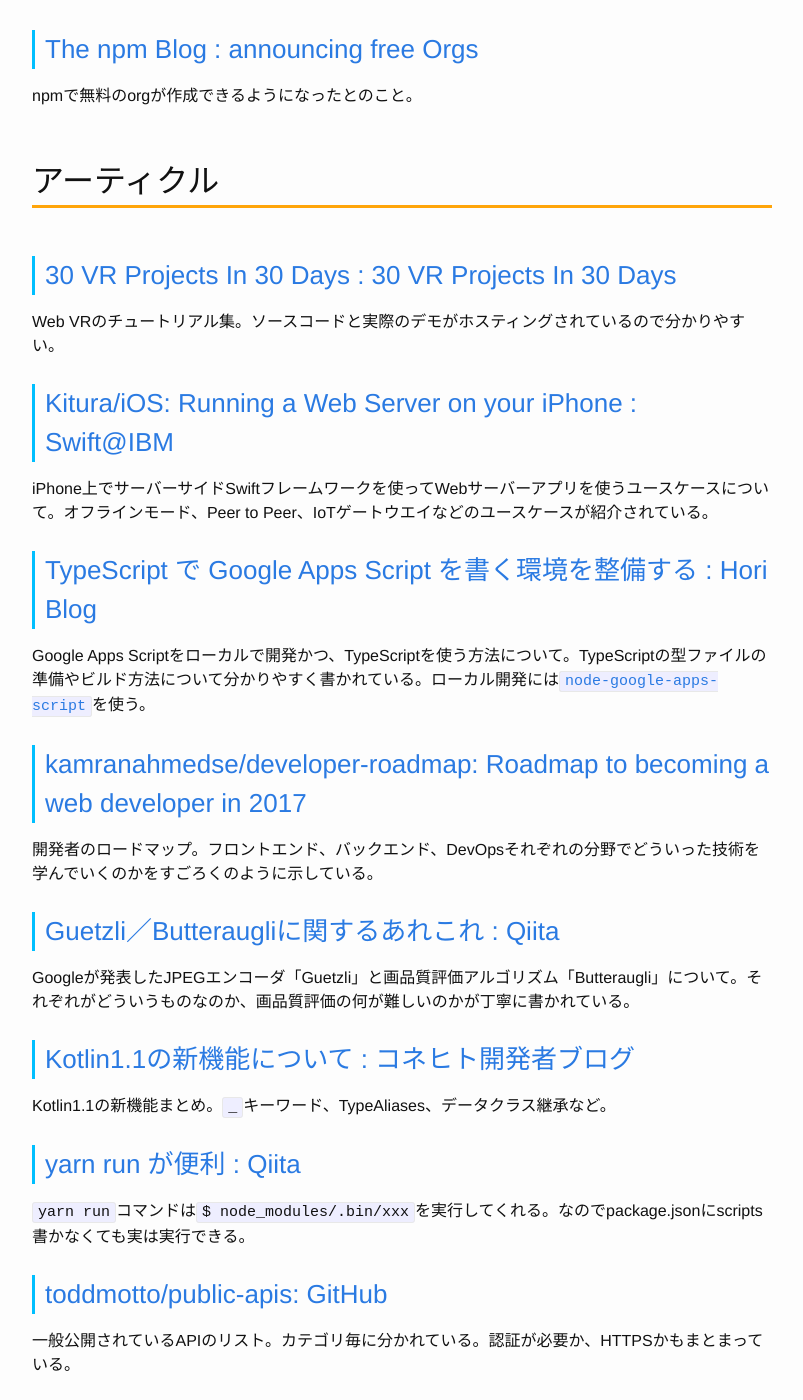
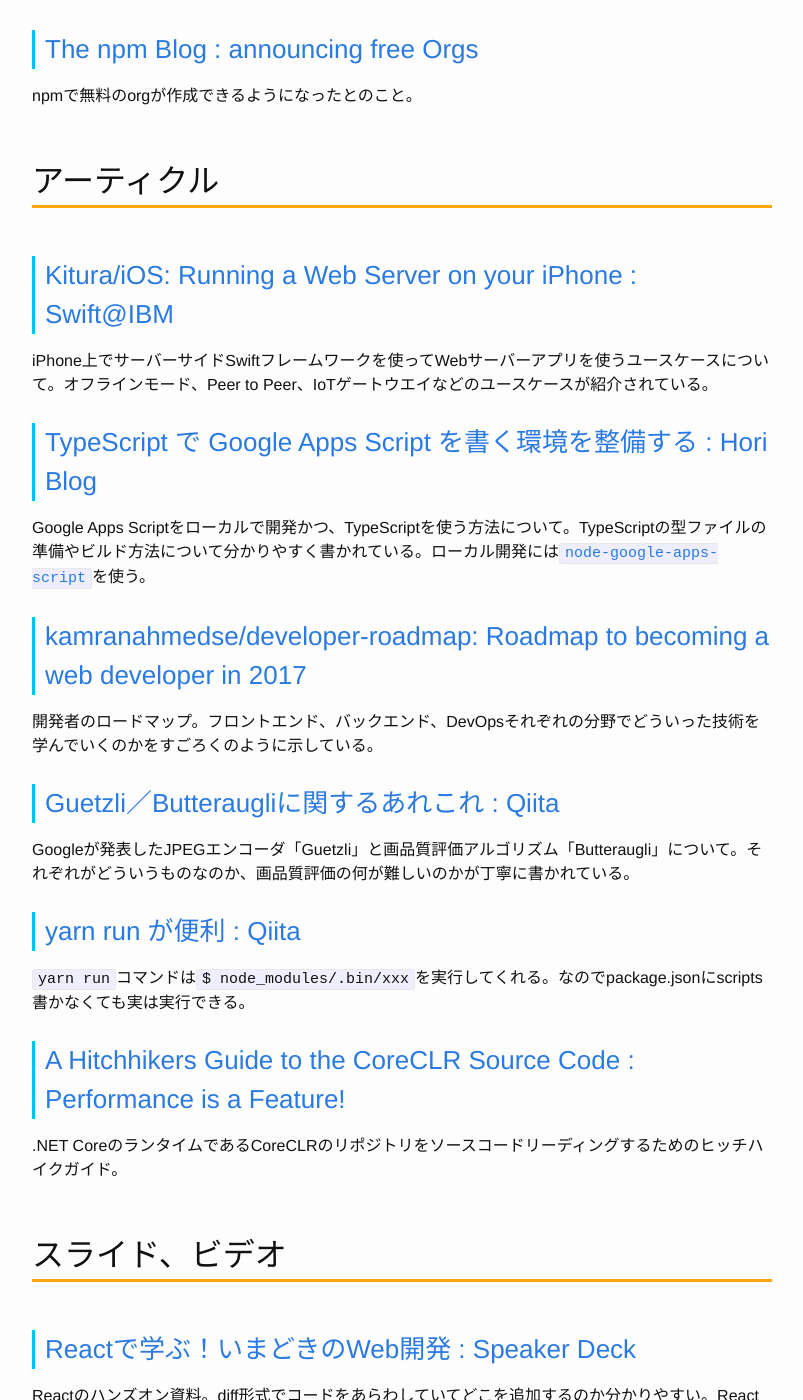
Before and after one commit to Gather-Tech/Gather-Tech.github.io, a Jekyll site: the page built from _posts/2017/2017-03-27-Gather39.md, in a window 1280 px wide and 1400 px high, scrolled down 1616 px. Shown: the whole window, without its empty margins (238-1041 px from the left). Built offline with Jekyll 4.4.1, drawn with Linux system fonts in a browser that asks for light colours.

Commit message:
reduce articles

```diff
--- a/_posts/2017/2017-03-27-Gather39.md
+++ b/_posts/2017/2017-03-27-Gather39.md
@@ -42,10 +42,6 @@
 
 ## アーティクル
 
-### [30 VR Projects In 30 Days : 30 VR Projects In 30 Days](https://risonsimon.com/days-in-vr/)
-
-Web VRのチュートリアル集。ソースコードと実際のデモがホスティングされているので分かりやすい。
-
 ### [Kitura/iOS: Running a Web Server on your iPhone : Swift@IBM](https://developer.ibm.com/swift/2017/03/13/kitura-ios/?utm_campaign=This%2BWeek%2Bin%2BSwift&utm_medium=email&utm_source=This_Week_in_Swift_124)
 
 iPhone上でサーバーサイドSwiftフレームワークを使ってWebサーバーアプリを使うユースケースについて。オフラインモード、Peer to Peer、IoTゲートウエイなどのユースケースが紹介されている。
@@ -62,17 +58,9 @@
 
 Googleが発表したJPEGエンコーダ「Guetzli」と画品質評価アルゴリズム「Butteraugli」について。それぞれがどういうものなのか、画品質評価の何が難しいのかが丁寧に書かれている。
 
-### [Kotlin1.1の新機能について : コネヒト開発者ブログ](http://tech.connehito.com/entry/2017/03/22/113000)
-
-Kotlin1.1の新機能まとめ。`_`キーワード、TypeAliases、データクラス継承など。
-
 ### [yarn run が便利 : Qiita](http://qiita.com/y13i/items/27d39edac23b7a867935)
 
 `yarn run`コマンドは`$ node_modules/.bin/xxx`を実行してくれる。なのでpackage.jsonにscripts書かなくても実は実行できる。
-
-### [toddmotto/public-apis: GitHub](https://github.com/toddmotto/public-apis)
-
-一般公開されているAPIのリスト。カテゴリ毎に分かれている。認証が必要か、HTTPSかもまとまっている。
 
 ### [A Hitchhikers Guide to the CoreCLR Source Code : Performance is a Feature!](http://mattwarren.org/2017/03/23/Hitchhikers-Guide-to-the-CoreCLR-Source-Code/)
 
```
